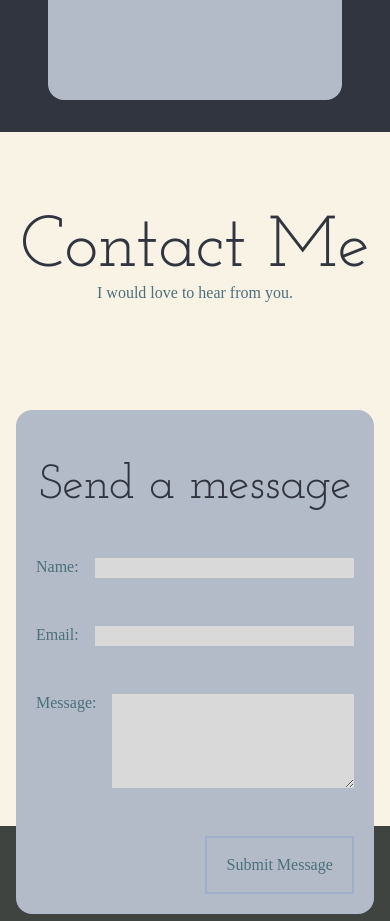
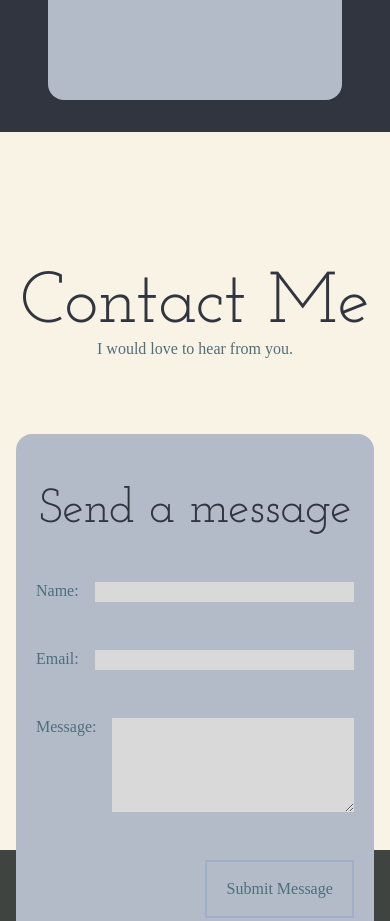
Before and after one commit to Laurasgold/home-page, a SvelteKit app: page / in a window 390 px wide. Shown: the part 5360-6281 px from the top of the page. Built offline with nearby package versions, Linux system fonts and the light colour scheme; a web font is replaced by a local one.

Commit message:
made section padding less crowded and...

```diff
--- a/src/routes/+page.svelte
+++ b/src/routes/+page.svelte
@@ -440,11 +440,12 @@ Contact Me section
       display: flex;
       justify-content: center;
     }
+    .contact-me-title,
+    .contact-me-description {
+      transform: translateY(7rem);
+    }
     .contact-me-title {
-      padding-top: 5rem;
-    }
-    .contact-me-description {
-      padding-bottom: 1.25rem;
+      padding-top: 1.5rem;
     }
   }
 </style>
```
